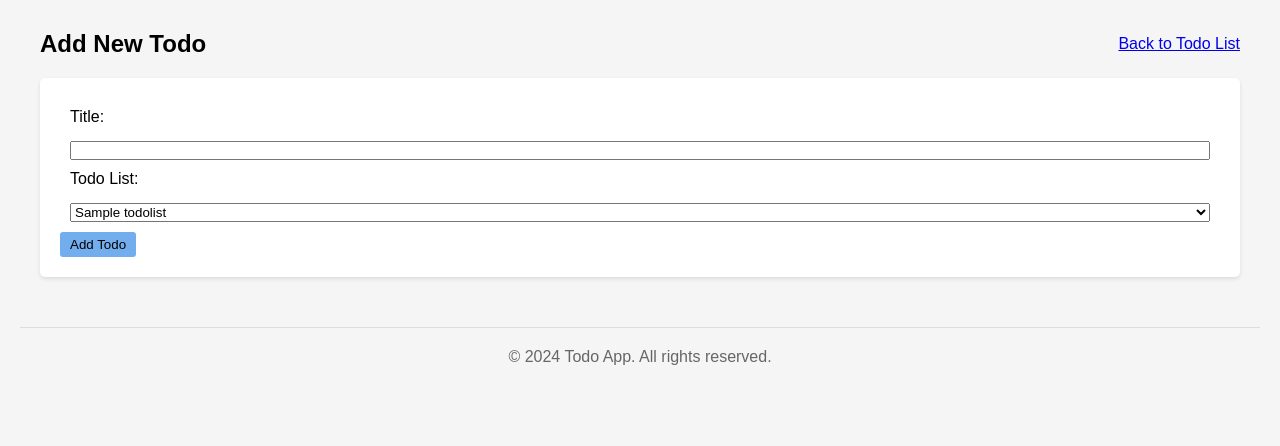
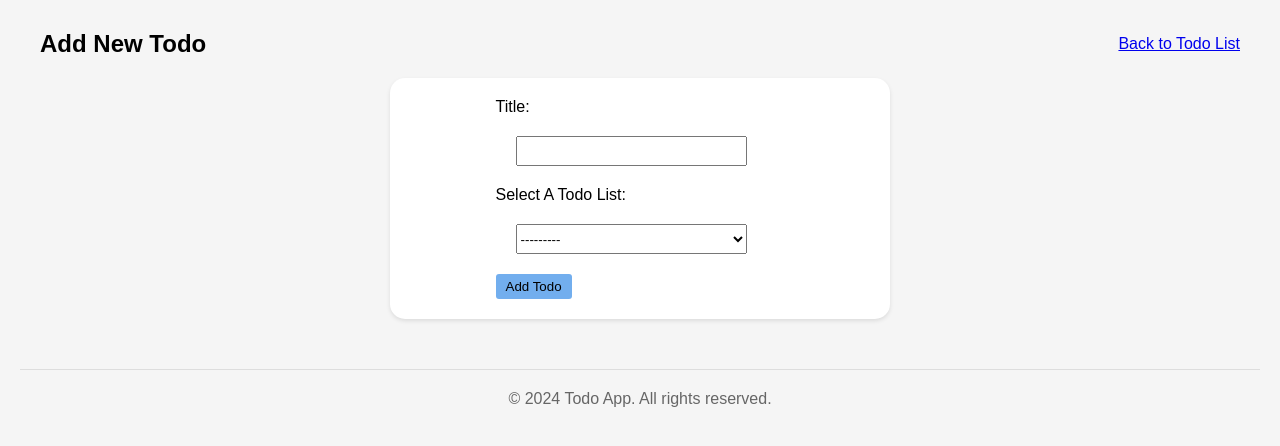
Before and after one commit to shaunbag/django-interview-projects, a Django app: page /add_todo_page/ in a window 1280 px wide. Shown: the part 97-543 px from the top of the page. Run offline with Django 5.2, Linux system fonts and the light colour scheme; tables that the repository leaves empty hold one stand-in row (values such as "Sample post").

Commit message:
django forms and form validation for adding todo

```diff
--- /dev/null
+++ b/interview_projects/todo/forms.py
@@ -0,0 +1,10 @@
+from django import forms
+from .models import Todo, TodoList
+
+class TodoForm(forms.ModelForm):
+    class Meta:
+        model = Todo
+        fields = ['title', 'todo_list']
+        labels = {
+            'todo_list': 'Select A Todo List'
+        }
--- a/interview_projects/todo/templates/todo/add.html
+++ b/interview_projects/todo/templates/todo/add.html
@@ -8,18 +8,7 @@
     <div class="add-container">
         <form action="{% url 'add_todo' %}" method="POST">
             {% csrf_token %}
-            <div class="form-group">
-                <label for="title">Title:</label>
-                <input type="text" id="title" name="title" required>
-            </div>
-            <div class="form-group">
-                <label for="todo_list_id">Todo List:</label>
-                <select id="todo_list_id" name="todo_list_id" required>
-                    {% for todo_list in todo_lists %}
-                        <option value="{{ todo_list.id }}">{{ todo_list.name }}</option>
-                    {% endfor %}
-                </select>
-            </div>
+            {{ form }}
             <button type="submit">Add Todo</button>
         </form>
     </div>
--- a/interview_projects/todo/templates/todo/base.html
+++ b/interview_projects/todo/templates/todo/base.html
@@ -50,12 +50,15 @@
         .add-container {
             background-color: white;
             padding: 20px;
-            border-radius: 5px;
+            border-radius: 15px;
             box-shadow: 0 2px 4px rgba(0,0,0,0.1);
             display: flex;
             flex-direction: column;
             gap: 15px;
             justify-content: center;
+            align-items: center;
+            justify-self: center;
+            width: 500px;
         }
         .form-group {
             display: flex;
@@ -86,6 +89,11 @@
             cursor: pointer;
             background-color: #72aeee;
         }
+        input, select {
+            margin: 20px;
+            width: 80%;
+            height: 30px;
+        }
     </style>
     {% block extra_css %}{% endblock %}
 </head>
--- a/interview_projects/todo/views.py
+++ b/interview_projects/todo/views.py
@@ -2,7 +2,7 @@
 from django.http import HttpResponse
 from django.views.generic import ListView
 from todo.models import TodoList, Todo
-# Create your views here.
+from .forms import TodoForm
 
 class IndexView(ListView):
     model = TodoList
@@ -27,13 +27,12 @@
 
 def add_todo(request):
     if(request.method == 'POST'):
-        title = request.POST.get('title')
-        todo_list_id = request.POST.get('todo_list_id')
-        todo_list = get_object_or_404(TodoList, id=todo_list_id)
-        Todo.objects.create(title=title, todo_list=todo_list)
+        form = TodoForm(request.POST)
+        if form.is_valid():
+           form.save()
         return redirect('index')
 
 def add_todo_page(request):
     if(request.method == 'GET'):
-        todo_lists = TodoList.objects.all()
-        return render(request, 'todo/add.html', {'todo_lists': todo_lists})
+        form = TodoForm()
+        return render(request, 'todo/add.html', {'form': form})
```
